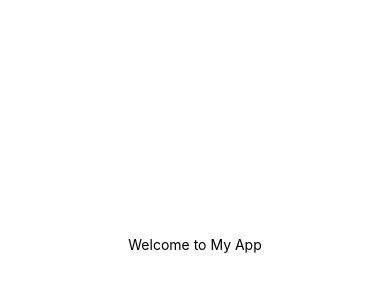
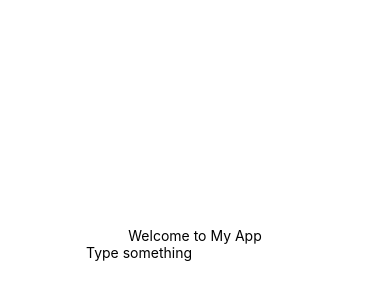
Before and after one commit to EstelleJiani/CS5520, a React Native app: screen / in a window 390 px wide. Shown: the part 178-478 px from the top of the page. Built offline with nearby package versions, Linux system fonts and the light colour scheme.

Commit message:
Added TextInput

```diff
--- a/App.js
+++ b/App.js
@@ -1,14 +1,26 @@
 import { StatusBar } from 'expo-status-bar';
-import { StyleSheet, Text, View } from 'react-native';
+import { StyleSheet, Text, TextInput, View } from 'react-native';
 import Header from "./Components/Header";
+import { useState } from 'react';
 
 export default function App() {
+  const [text, setText] = useState();
   // define the app name
   const appName = 'My App';
+
   return (
     <View style={styles.container}>
       <StatusBar style="auto" />
       <Header name={appName}/>
+      <TextInput
+        placeholder='Type something'
+        autoCorrect={true}
+        keyboardType='default'
+        value={text}
+        style={{boarderBottomColor: "purple", boarderBottomWidth: 2}}
+        onChangeText={(changedText) => {
+          setText(changedText)}}
+        />
     </View>
   );
 }
```
Also changed, not shown: Components/Input.js (added).
